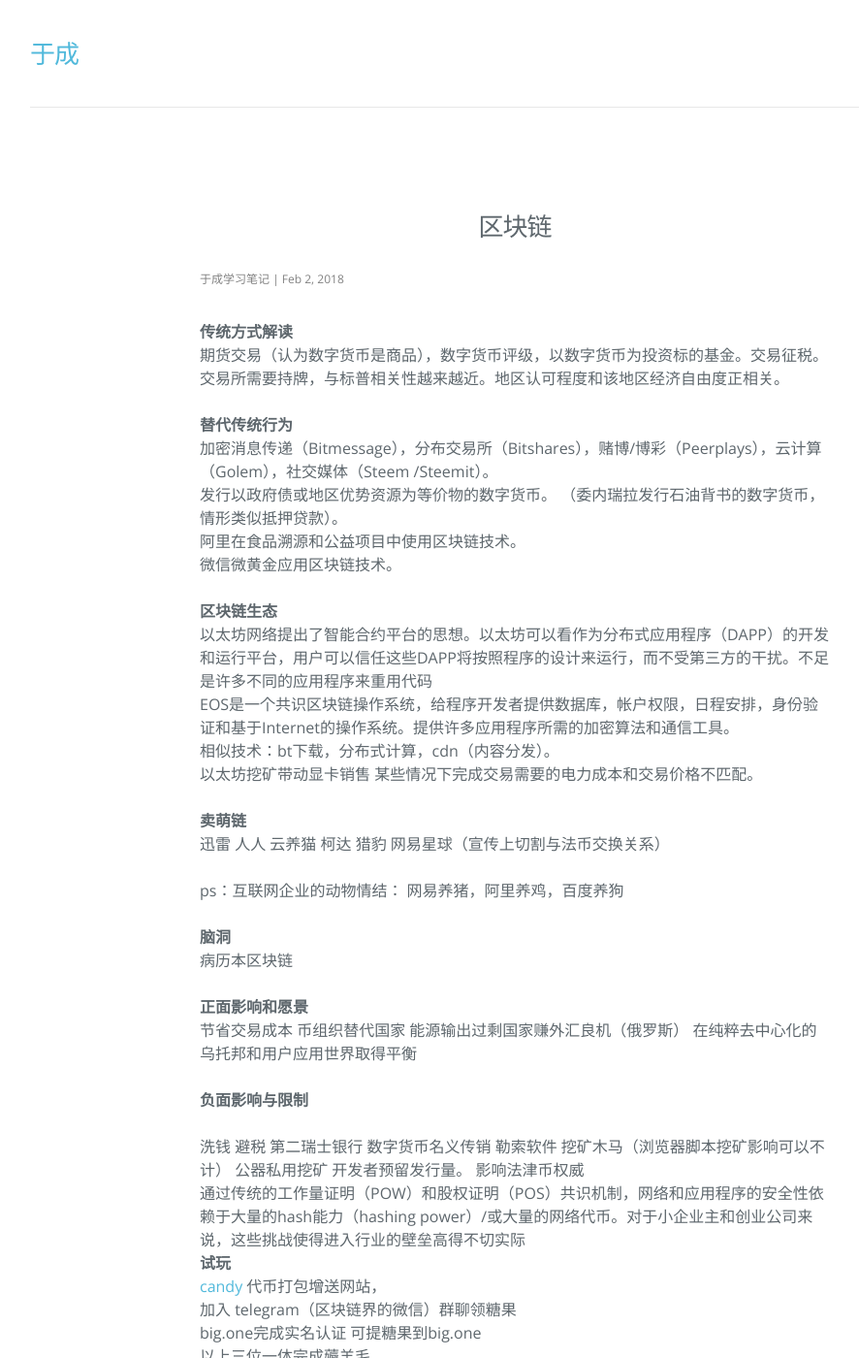
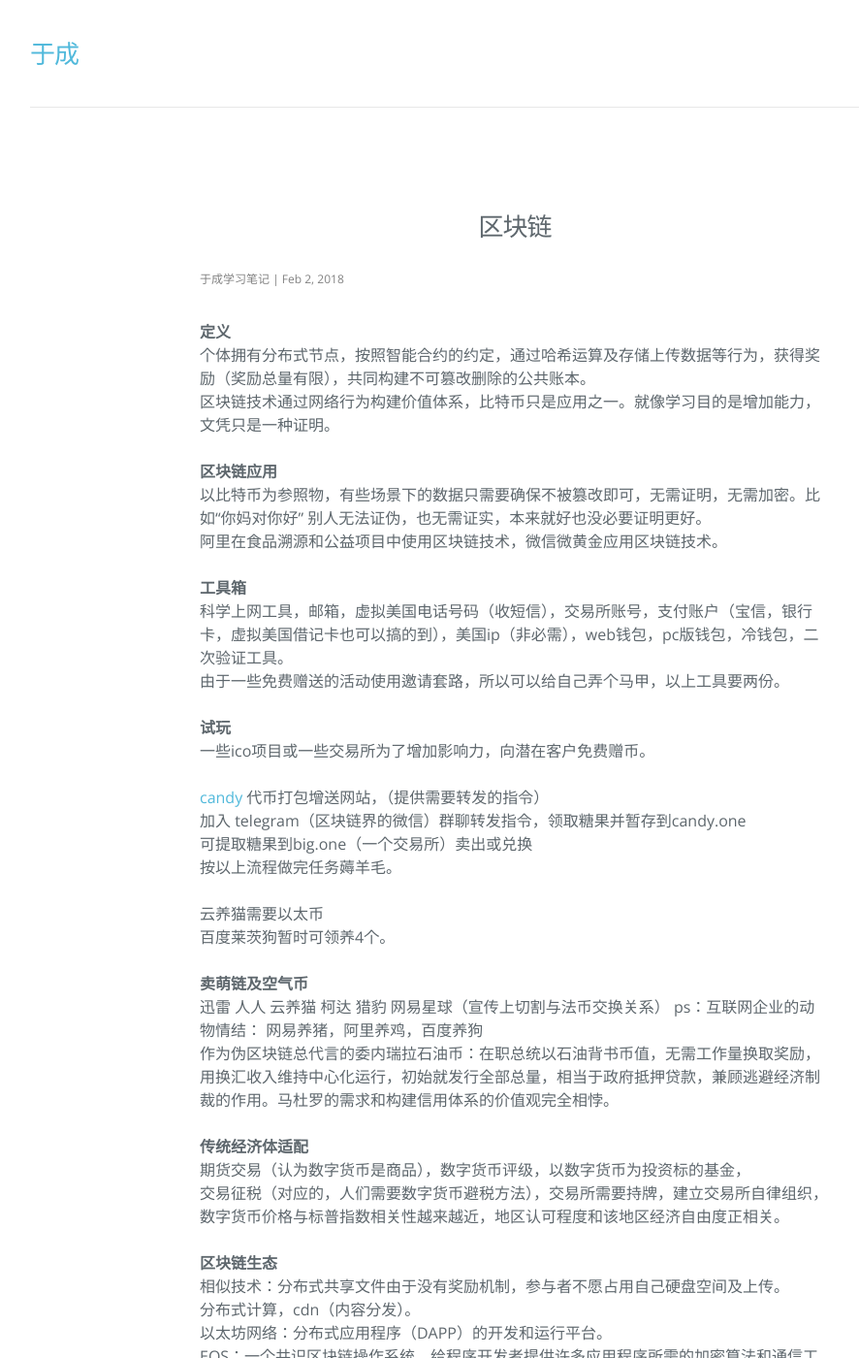
Before and after one commit to hebbank/jekyll, a Jekyll site: the page built from _posts/2018-02-02-qkl.md, in a window 1280 px wide and 1400 px high. Shown: the whole window at 97% size, without its empty margins (109-995 px from the left). Built offline with Jekyll 4.4.1, drawn with Linux system fonts in a browser that asks for light colours; nearby versions of some CDN libraries; some of the changed text lies outside the part shown.

Commit message:
Update 区块链

```diff
--- a/_posts/2018-02-02-qkl.md
+++ b/_posts/2018-02-02-qkl.md
@@ -4,40 +4,49 @@ layout: post
 categories: 区块链
 tags: ''
 ---
-**传统方式解读**
-   期货交易（认为数字货币是商品），数字货币评级，以数字货币为投资标的基金。交易征税。交易所需要持牌，与标普相关性越来越近。地区认可程度和该地区经济自由度正相关。
+**定义**
+ 个体拥有分布式节点，按照智能合约的约定，通过哈希运算及存储上传数据等行为，获得奖励（奖励总量有限），共同构建不可篡改删除的公共账本。
+ 区块链技术通过网络行为构建价值体系，比特币只是应用之一。就像学习目的是增加能力，文凭只是一种证明。
 
- **替代传统行为**
- 加密消息传递（Bitmessage），分布交易所（Bitshares），赌博/博彩（Peerplays），云计算（Golem），社交媒体（Steem /Steemit）。
- 发行以政府债或地区优势资源为等价物的数字货币。 （委内瑞拉发行石油背书的数字货币，情形类似抵押贷款）。
- 阿里在食品溯源和公益项目中使用区块链技术。
- 微信微黄金应用区块链技术。
+  **区块链应用**
+   以比特币为参照物，有些场景下的数据只需要确保不被篡改即可，无需证明，无需加密。比如“你妈对你好” 别人无法证伪，也无需证实，本来就好也没必要证明更好。
+   阿里在食品溯源和公益项目中使用区块链技术，微信微黄金应用区块链技术。
+
+   **工具箱**
+   科学上网工具，邮箱，虚拟美国电话号码（收短信），交易所账号，支付账户（宝信，银行卡，虚拟美国借记卡也可以搞的到），美国ip（非必需），web钱包，pc版钱包，冷钱包，二次验证工具。
+   由于一些免费赠送的活动使用邀请套路，所以可以给自己弄个马甲，以上工具要两份。
+
+  **试玩**
+  一些ico项目或一些交易所为了增加影响力，向潜在客户免费赠币。
+
+   [candy](https://candy.one/i/3950658)  代币打包增送网站，（提供需要转发的指令）
+   加入 telegram（区块链界的微信）群聊转发指令，领取糖果并暂存到candy.one
+   可提取糖果到big.one（一个交易所）卖出或兑换
+    按以上流程做完任务薅羊毛。
+
+   云养猫需要以太币
+   百度莱茨狗暂时可领养4个。
+
+  **卖萌链及空气币**
+   迅雷 人人 云养猫 柯达   猎豹   网易星球（宣传上切割与法币交换关系） ps：互联网企业的动物情结： 网易养猪，阿里养鸡，百度养狗
+   作为伪区块链总代言的委内瑞拉石油币：在职总统以石油背书币值，无需工作量换取奖励，用换汇收入维持中心化运行，初始就发行全部总量，相当于政府抵押贷款，兼顾逃避经济制裁的作用。马杜罗的需求和构建信用体系的价值观完全相悖。
+
+**传统经济体适配**
+   期货交易（认为数字货币是商品），数字货币评级，以数字货币为投资标的基金，
+   交易征税（对应的，人们需要数字货币避税方法），交易所需要持牌，建立交易所自律组织，数字货币价格与标普指数相关性越来越近，地区认可程度和该地区经济自由度正相关。
 
   **区块链生态**
-  以太坊网络提出了智能合约平台的思想。以太坊可以看作为分布式应用程序（DAPP）的开发和运行平台，用户可以信任这些DAPP将按照程序的设计来运行，而不受第三方的干扰。不足是许多不同的应用程序来重用代码
-  EOS是一个共识区块链操作系统，给程序开发者提供数据库，帐户权限，日程安排，身份验证和基于Internet的操作系统。提供许多应用程序所需的加密算法和通信工具。
-  相似技术：bt下载，分布式计算，cdn（内容分发）。
-  以太坊挖矿带动显卡销售   某些情况下完成交易需要的电力成本和交易价格不匹配。
-
-**卖萌链**
-   迅雷 人人 云养猫 柯达   猎豹   网易星球（宣传上切割与法币交换关系）
-
-   ps：互联网企业的动物情结： 网易养猪，阿里养鸡，百度养狗
-
-  **脑洞**
-病历本区块链
+  相似技术：分布式共享文件由于没有奖励机制，参与者不愿占用自己硬盘空间及上传。
+  分布式计算，cdn（内容分发）。
+  以太坊网络：分布式应用程序（DAPP）的开发和运行平台。
+  EOS：一个共识区块链操作系统，给程序开发者提供许多应用程序所需的加密算法和通信工具。
 
 **正面影响和愿景**
-  节省交易成本  币组织替代国家 能源输出过剩国家赚外汇良机（俄罗斯）  在纯粹去中心化的乌托邦和用户应用世界取得平衡
+  创建信用，解决信息不对称，节省交易成本。
+  能源过剩国家赚外汇良机（在俄罗斯挖矿）。
+  假设数字货币能促使俄罗斯海外寡头持有的货币回流国内，俄罗斯才懒得封锁数字货币。
 
 **负面影响与限制**
 
-洗钱 避税  第二瑞士银行  数字货币名义传销  勒索软件  挖矿木马（浏览器脚本挖矿影响可以不计） 公器私用挖矿   开发者预留发行量。  影响法津币权威
+洗钱 避税 第二瑞士银行 数字货币名义传销 勒索软件 挖矿木马（浏览器脚本挖矿影响可以不计）公器私用挖矿 开发者预留发行量 影响法津币权威
 通过传统的工作量证明（POW）和股权证明（POS）共识机制，网络和应用程序的安全性依赖于大量的hash能力（hashing power）/或大量的网络代币。对于小企业主和创业公司来说，这些挑战使得进入行业的壁垒高得不切实际
-   **试玩**
-   [candy](https://candy.one/i/3950658)  代币打包增送网站，
-    加入    telegram（区块链界的微信）群聊领糖果
-  big.one完成实名认证   可提糖果到big.one
-  以上三位一体完成薅羊毛
-   云养猫需要以太币
-   百度莱茨狗暂时可领养4个。
```
